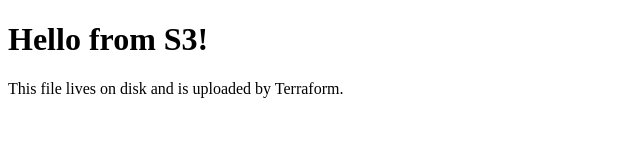
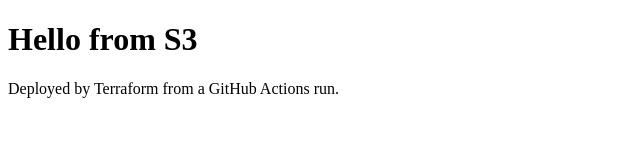
Before and after one commit to VBychkov-boop/SYS-350-Enterprise-Virtualization, a plain HTML site: page site/index.html in a window 1280 px wide. Shown: the full height of the page, 0-640 px from the left. Drawn offline with Linux system fonts and the light colour scheme.

Commit message:
FLoci CI/CD

```diff
--- a/site/index.html
+++ b/site/index.html
@@ -2,7 +2,7 @@
 <html lang="en">
 <head><meta charset="UTF-8"><title>SYS-350 Course Site</title></head>
 <body>
-  <h1>Hello from S3!</h1>
-  <p>This file lives on disk and is uploaded by Terraform.</p>
+  <h1>Hello from S3</h1>
+  <p>Deployed by Terraform from a GitHub Actions run.</p>
 </body>
 </html>
```
Also changed, not shown: 4 other files.
